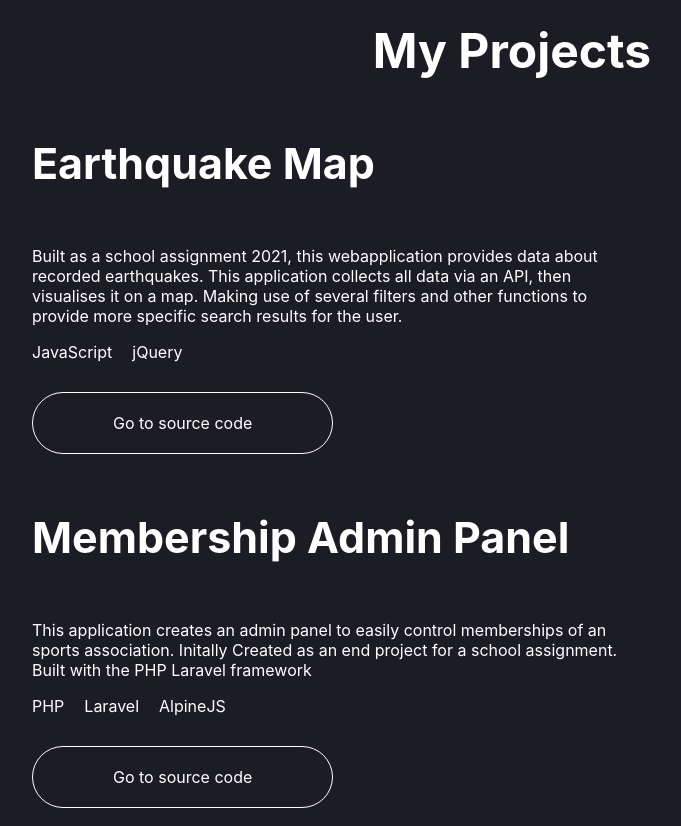
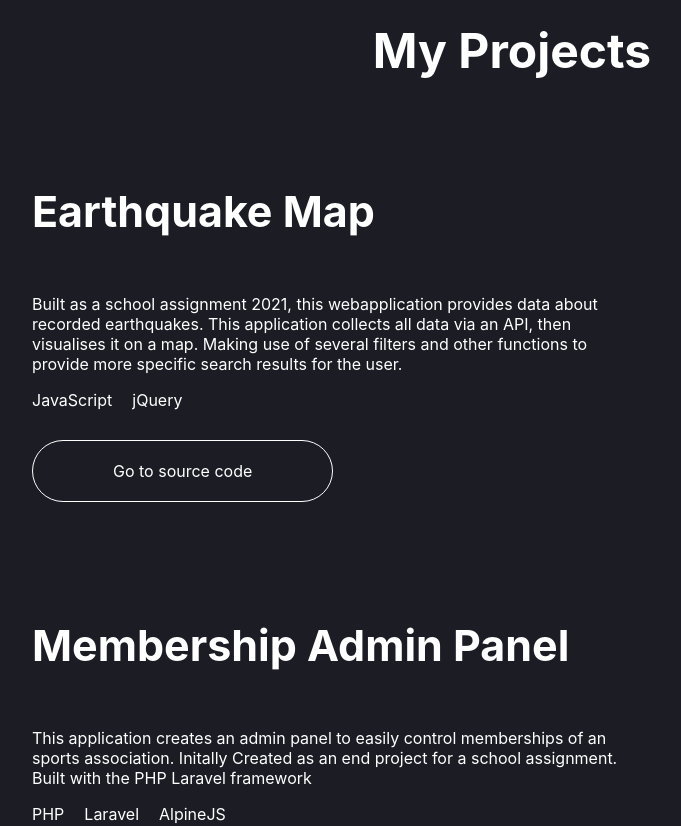
Before and after one commit to pimdbg/pimdbg.github.io, a React (Create React App) app: page / in a window 1280 px wide. Shown: the part 2040-2866 px from the top of the page, without its empty margins (128-809 px from the left). Built offline with nearby package versions, Linux system fonts and the light colour scheme.

Commit message:
Update App.css

```diff
--- a/src/App.css
+++ b/src/App.css
@@ -88,6 +88,10 @@ html {
 
 .projects__title {
   text-align: center;
+}
+.projects__grid {
+  display: grid;
+  gap: var(--gap)
 }
 
 .nav-bar {
```
